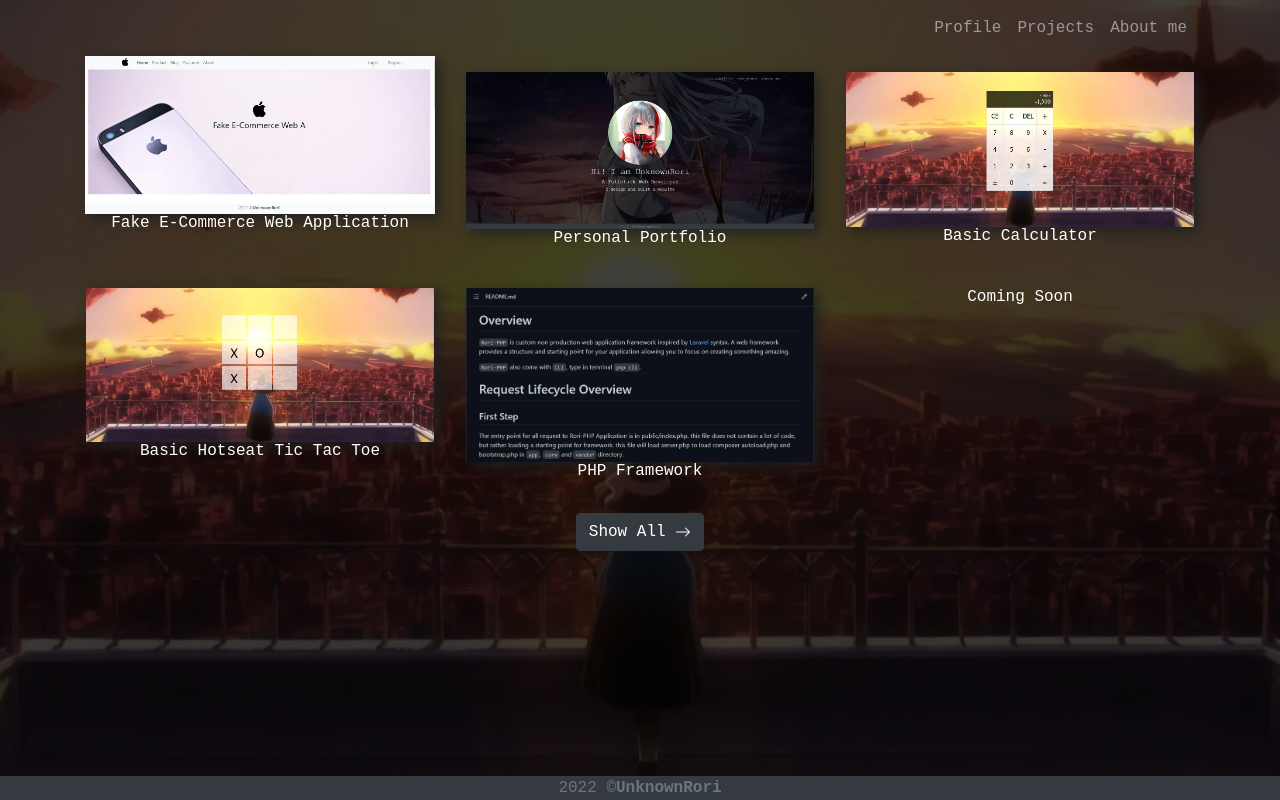
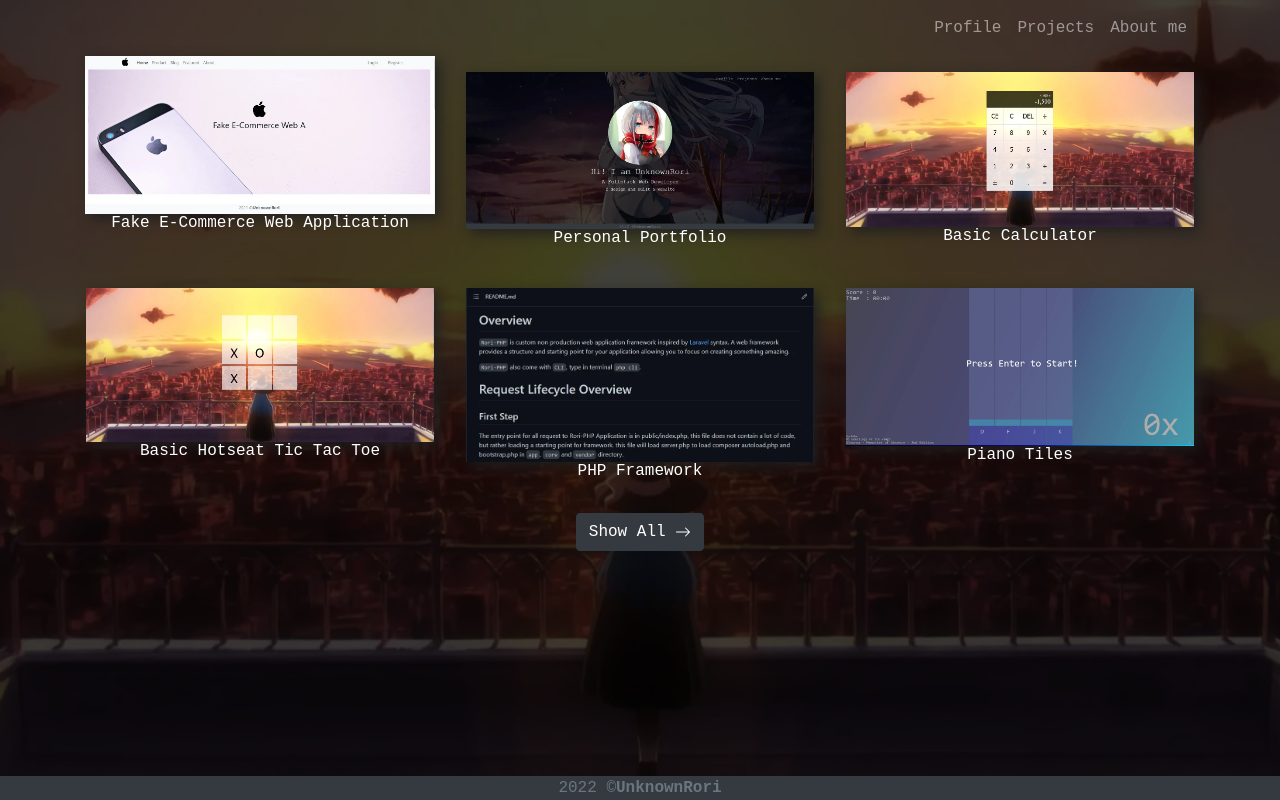
Before and after one commit to UnknownRori/personal-portfolio, a website: page index.html in a window 1280 px wide. Both pictures are taken after a click on the link "Projects". Drawn offline with nearby package versions, Linux system fonts and the light colour scheme; files that its build step writes are made by us from their sources; files whose address does not match are found by name.

Commit message:
update project

```diff
--- a/index.html
+++ b/index.html
@@ -129,8 +129,11 @@
                     </a>
                 </div>
                 <div id="work" class="col-sm-4 p-3">
-                    <a href="#" class="text-decoration-none text-white">
-                        <h6>Coming Soon</h6>
+                    <a href="https://unknownrori.github.io/piano-tiles/" class="text-white text-decoration-none"
+                        target="_blank">
+                        <img height="400" width="400" class="img-fluid" src="./public/image/work/piano-tiles.webp"
+                            alt="Piano Tiles">
+                        <h6>Piano Tiles</h6>
                     </a>
                 </div>
             </div>
```
Also changed, not shown: public/image/work/piano-tiles.webp (added).
